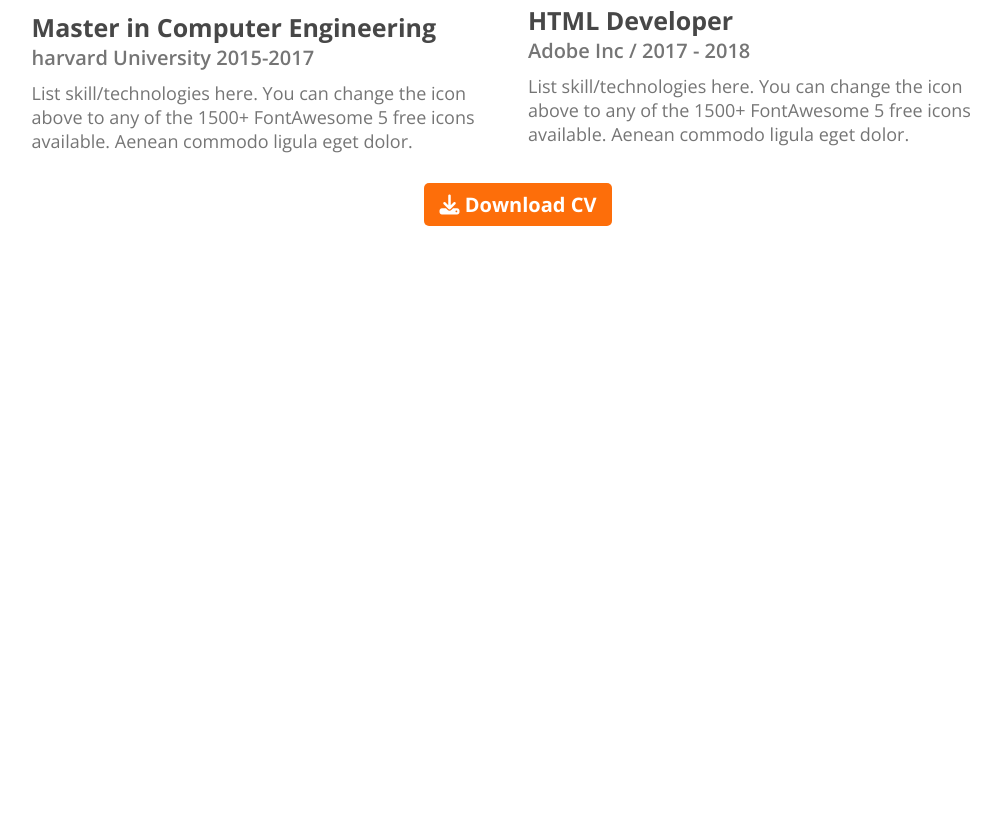
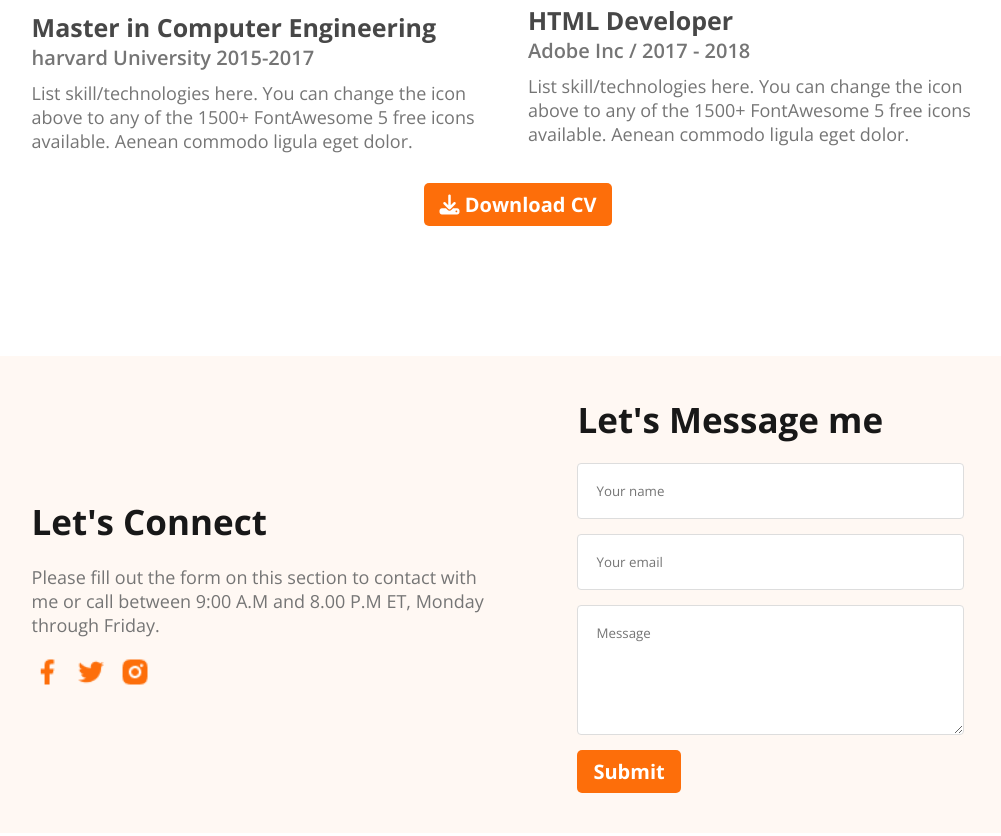
Before and after one commit to ashraf-cse/web_portfolio, a plain HTML site: page index.html in a window 1280 px wide. Shown: the part 2544-3380 px from the top of the page, without its empty margins (122-1123 px from the left). Before the commit the page ends 2900 px from the top, so only its background shows below. Drawn offline with nearby package versions, Linux system fonts and the light colour scheme.

Commit message:
footer added

```diff
--- a/index.html
+++ b/index.html
@@ -220,6 +220,35 @@
       </section>
       <!-- Resume related work ends here -->
     </main>
-    <footer></footer>
+
+    <footer>
+      <section class="container">
+        <div class="footer-section">
+          <div class="footer-icon">
+            <h3 class="footer-heading">Let's Connect</h3>
+            <p>
+              Please fill out the form on this section to contact with me or
+              call between 9:00 A.M and 8.00 P.M ET, Monday through Friday.
+            </p>
+            <div class="social-icons">
+              <a href="#" class="icon facebook"></a>
+              <a href="#" class="icon twitter"></a>
+              <a href="#" class="icon instagram"></a>
+            </div>
+          </div>
+          <div class="message-section">
+            <h1 class="footer-heading">Let's Message me</h1>
+            <form>
+              <input type="text" placeholder="Your name" required />
+              <input type="email" placeholder="Your email" required />
+              <textarea placeholder="Message" required></textarea>
+              <button class="btn-primary message-btn" type="submit">
+                Submit
+              </button>
+            </form>
+          </div>
+        </div>
+      </section>
+    </footer>
   </body>
 </html>
--- a/styles/portfolio.css
+++ b/styles/portfolio.css
@@ -203,3 +203,76 @@ header {
   margin-top: 30px;
 }
 /* Resume related styles ends here */
+
+/* footer related styles starts here */
+footer {
+  background-color: rgb(255, 248, 243);
+}
+
+.footer-section {
+  display: flex;
+  justify-content: space-between;
+  align-items: center;
+}
+
+.footer-icon,
+.message-section {
+  width: 48%;
+}
+
+.footer-heading {
+  color: rgb(24, 24, 24);
+  font-size: 35px;
+  font-weight: 700;
+  margin-bottom: 20px;
+}
+
+.social-icons {
+  margin-top: 20px;
+}
+
+.icon {
+  display: inline-block;
+  width: 30px;
+  height: 30px;
+  margin-right: 10px;
+  background-size: cover;
+}
+
+.facebook {
+  background-image: url("../images/icons/facebook.png");
+}
+.twitter {
+  background-image: url("../images/icons/twitter.png");
+}
+.instagram {
+  background-image: url("../images/icons/insta.png");
+}
+
+.message-section {
+  padding: 40px;
+  border-radius: 8px;
+}
+
+form {
+  display: flex;
+  flex-direction: column;
+}
+
+input,
+textarea {
+  margin-bottom: 15px;
+  padding: 18px;
+  border: 1px solid #ddd;
+  border-radius: 4px;
+  width: 100%;
+}
+
+textarea {
+  height: 130px;
+}
+
+.message-btn {
+  align-self: flex-start;
+}
+/* footer related styles ends here */
```
